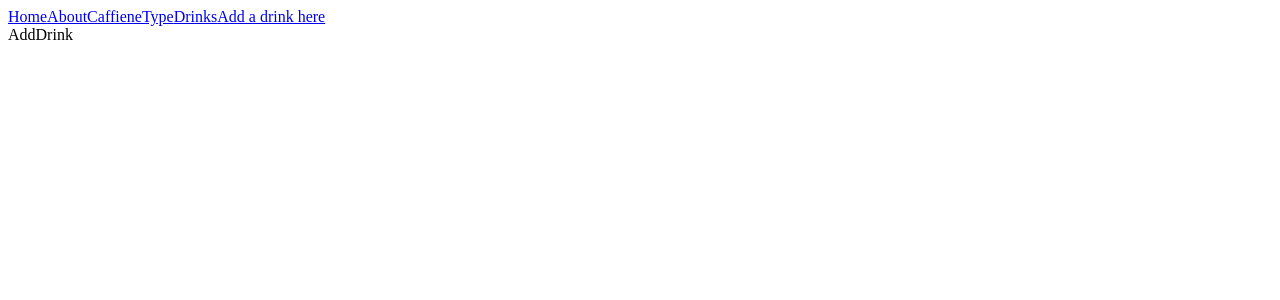
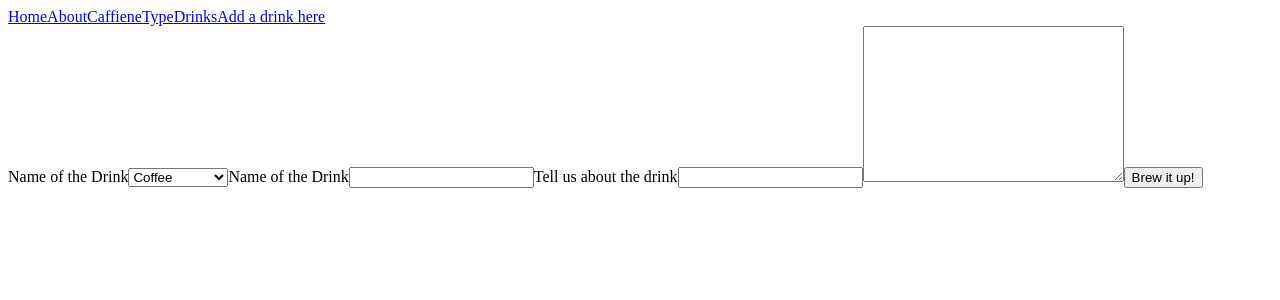
Before and after one commit to jascolil01/Website-for-Caffiene, a React (Create React App) app in the folder client/: page /AddDrink in a window 1280 px wide. Shown: the top 300 px of the page. Built offline with nearby package versions, Linux system fonts and the light colour scheme.

Commit message:
reworked addDrinks.js

```diff
--- a/client/src/components/AddDrink.js
+++ b/client/src/components/AddDrink.js
@@ -2,6 +2,21 @@ import React from 'react'
 
 export default function AddDrink() {
   return (
-    <div>AddDrink</div>
+    <form>
+      <label htmlFor='typeOfCaffiene'>Name of the Drink</label>
+      <select id ="typeOfCaffiene">
+        <option value="Coffee">Coffee</option>
+        <option value="Tea">Tea</option>
+        <option value="Energy Drink">Energy Drink</option>
+        <option value="Espresso">Espresso</option>
+        <option value="Soda">Soda</option>
+      </select>
+      <label htmlFor='name'>Name of the Drink</label>
+      <input type="text" id="name"/>
+      <label htmlFor='description'>Tell us about the drink</label>
+      <input type="text" id="description"/>
+      <textarea id="description" cols="30" rows="10"></textarea>
+      <button type='submit'>Brew it up!</button>
+    </form>
   )
 }
```
